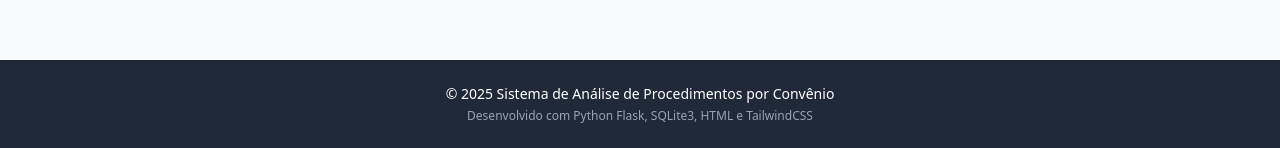
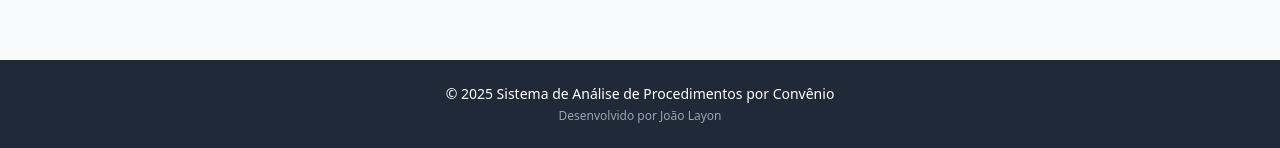
Before and after one commit to DuJao22/Senhas_por_cnpj, a Flask app: page / in a window 1280 px wide. Shown: the part 1061-1209 px from the top of the page. Run offline with Flask 3, Linux system fonts and the light colour scheme; some libraries are stand-ins or nearby versions.

Commit message:
Update base.html

```diff
--- a/templates/base.html
+++ b/templates/base.html
@@ -44,7 +44,7 @@
         <div class="container mx-auto px-4 py-6">
             <div class="text-center">
                 <p class="text-sm">© 2025 Sistema de Análise de Procedimentos por Convênio</p>
-                <p class="text-xs text-gray-400 mt-1">Desenvolvido com Python Flask, SQLite3, HTML e TailwindCSS</p>
+                <p class="text-xs text-gray-400 mt-1">Desenvolvido por João Layon</p>
             </div>
         </div>
     </footer>
```
